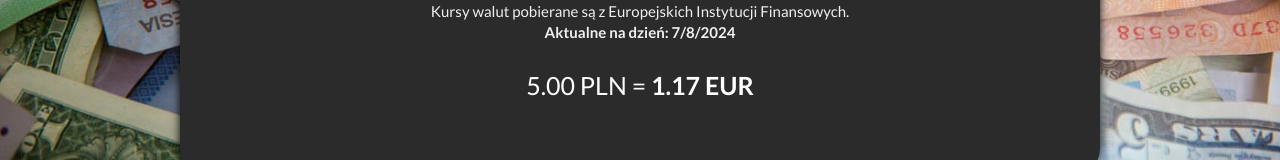
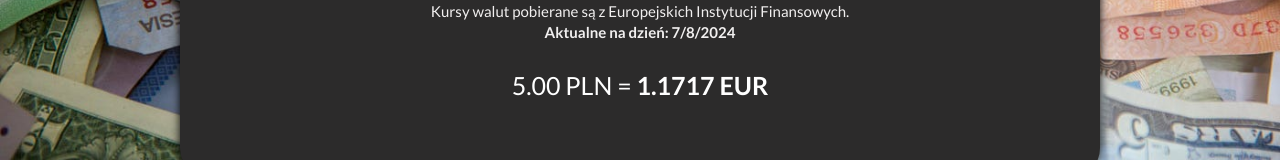
Before and after one commit to LeszekM12/Currency-converter-react, a React (Create React App) app: page / in a window 1280 px wide. Both pictures are taken after typing "5" into the empty fields and a click on the button "Przelicz!". Shown: the part 513-673 px from the top of the page. Built offline with nearby package versions, Linux system fonts and the light colour scheme.

Commit message:
to fixed increased

```diff
--- a/src/Form/Result/index.js
+++ b/src/Form/Result/index.js
@@ -7,7 +7,7 @@ export const Result = ({ result }) => (
                 {result.sourceAmount.toFixed(2)}&nbsp;PLN&nbsp;=
                 {" "}
                 <strong>
-                  {result.targetAmount.toFixed(2)}&nbsp;{result.currency}
+                  {result.targetAmount.toFixed(4)}&nbsp;{result.currency}
                 </strong>
             </>
         )}
```
